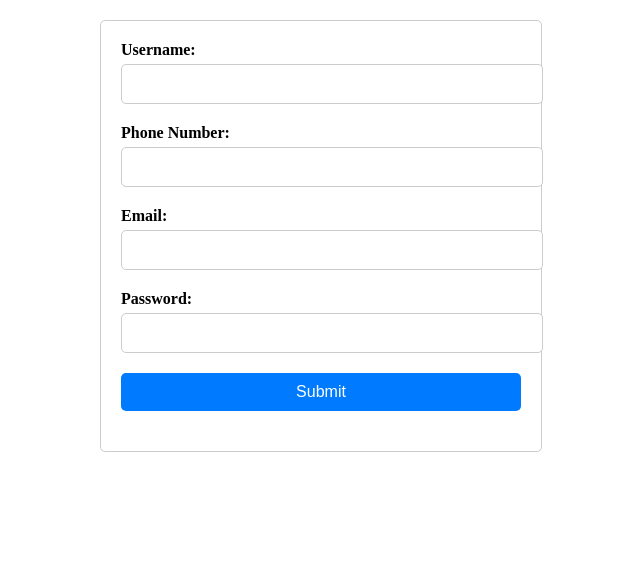
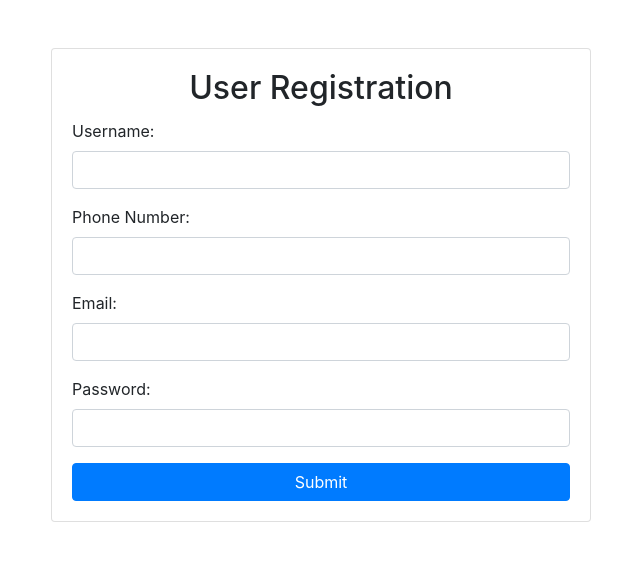
Before and after one commit to jalpa710p/user, a Django app: page /form/ in a window 1280 px wide. Shown: the top 561 px of the page, without its empty margins (319-959 px from the left). Run offline with Django 4.2, Linux system fonts and the light colour scheme; some libraries are stand-ins or nearby versions.

Commit message:
user update

```diff
--- a/templates/form.html
+++ b/templates/form.html
@@ -4,31 +4,45 @@
     <meta charset="UTF-8">
     <meta name="viewport" content="width=device-width, initial-scale=1.0">
     <title>User Registration Form</title>
+    <!-- Bootstrap CSS -->
+    <link href="https://stackpath.bootstrapcdn.com/bootstrap/4.5.2/css/bootstrap.min.css" rel="stylesheet">
 </head>
 <body>
-    <div style="max-width: 400px; margin: 20px auto; padding: 20px; border: 1px solid #ccc; border-radius: 5px;">
+    <div class="container">
+        <div class="row justify-content-center">
+            <div class="col-md-6">
+                <div class="card mt-5">
+                    <div class="card-body">
+                        <h2 class="card-title text-center">User Registration</h2>
                         <form action="#" method="post">
                             {% csrf_token %}
-            <div style="margin-bottom: 20px;">
-                <label for="username" style="display: block; font-weight: bold; margin-bottom: 5px;">Username:</label>
-                <input type="text" id="username" name="username" required style="width: 100%; padding: 10px; border: 1px solid #ccc; border-radius: 5px; font-size: 16px;">
+                            <div class="form-group">
+                                <label for="username">Username:</label>
+                                <input type="text" class="form-control" id="username" name="username" required>
                             </div>
-            <div style="margin-bottom: 20px;">
-                <label for="phone" style="display: block; font-weight: bold; margin-bottom: 5px;">Phone Number:</label>
-                <input type="tel" id="phone" name="phone_number" required style="width: 100%; padding: 10px; border: 1px solid #ccc; border-radius: 5px; font-size: 16px;">
+                            <div class="form-group">
+                                <label for="phone">Phone Number:</label>
+                                <input type="tel" class="form-control" id="phone" name="phone_number" required>
                             </div>
-            <div style="margin-bottom: 20px;">
-                <label for="email" style="display: block; font-weight: bold; margin-bottom: 5px;">Email:</label>
-                <input type="email" id="email" name="email" required style="width: 100%; padding: 10px; border: 1px solid #ccc; border-radius: 5px; font-size: 16px;">
+                            <div class="form-group">
+                                <label for="email">Email:</label>
+                                <input type="email" class="form-control" id="email" name="email" required>
                             </div>
-            <div style="margin-bottom: 20px;">
-                <label for="password" style="display: block; font-weight: bold; margin-bottom: 5px;">Password:</label>
-                <input type="password" id="password" name="password" required style="width: 100%; padding: 10px; border: 1px solid #ccc; border-radius: 5px; font-size: 16px;">
+                            <div class="form-group">
+                                <label for="password">Password:</label>
+                                <input type="password" class="form-control" id="password" name="password" required>
                             </div>
-            <div style="margin-bottom: 20px;">
-                <input type="submit" value="Submit" style="width: 100%; padding: 10px; border: none; border-radius: 5px; background-color: #007bff; color: #fff; font-size: 16px; cursor: pointer;">
-            </div>
+                            <button type="submit" class="btn btn-primary btn-block">Submit</button>
                         </form>
                     </div>
+                </div>
+            </div>
+        </div>
+    </div>
+
+    <!-- Bootstrap JS and dependencies -->
+    <script src="https://code.jquery.com/jquery-3.5.1.slim.min.js"></script>
+    <script src="https://cdn.jsdelivr.net/npm/@popperjs/core@2.9.3/dist/umd/popper.min.js"></script>
+    <script src="https://stackpath.bootstrapcdn.com/bootstrap/4.5.2/js/bootstrap.min.js"></script>
 </body>
 </html>
--- a/userapp/views.py
+++ b/userapp/views.py
@@ -10,14 +10,12 @@ def login(request):
         username = request.POST.get('username')
         password = request.POST.get('password')
 
-        # Authenticate user
         user = authenticate(username=username, password=password)
         if user is not None:
             # User authentication successful, login the user
             login(request, user)
             return redirect('home')  # Redirect to home page or any other page after login
         else:
-            # User authentication failed, handle the case
             error_message = "Invalid username or password. Please try again."
             return render(request, 'lgform.html', {'error_message': error_message})
 
```
Also changed, not shown: templates/lgform.html (+22 -27 lines). Lines whose indentation alone changed are shown as unchanged.
